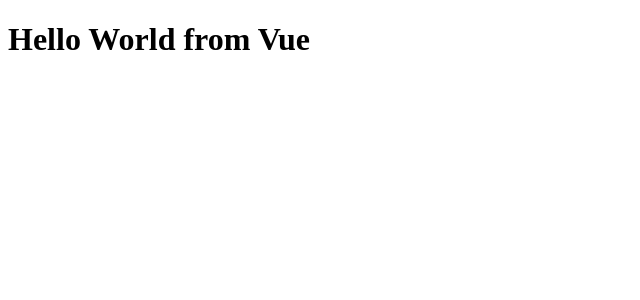
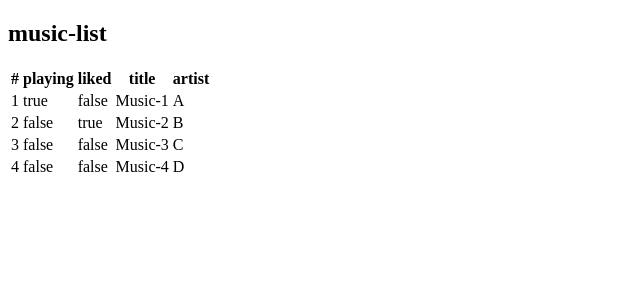
Before and after one commit to LearnShare/vra-vue, a Vue app: page / in a window 1280 px wide. Shown: the top 300 px of the page, without its empty margins (0-640 px from the left). Built offline with nearby package versions, Linux system fonts and the light colour scheme.

Commit message:
(demo): provide and inject.

```diff
--- a/src/app.vue
+++ b/src/app.vue
@@ -1,14 +1,14 @@
 <template>
-  <hello-world msg="Hello World from Vue"/>
+  <music-player />
 </template>
 
 <script>
-import HelloWorld from '@/components/hello-world.vue';
+import MusicPlayer from '@/components/music-player.vue';
 
 export default {
   name: 'App',
   components: {
-    HelloWorld,
+    MusicPlayer,
   },
 };
 </script>
--- a/src/components/hello-world.vue
+++ /dev/null
@@ -1,12 +0,0 @@
-<template>
-  <h1>{{ msg }}</h1>
-</template>
-
-<script>
-export default {
-  name: 'HelloWorld',
-  props: {
-    msg: String,
-  },
-};
-</script>
--- /dev/null
+++ b/src/components/music-item.vue
@@ -0,0 +1,26 @@
+<template>
+  <tr
+      @dblclick="play(index)">
+    <td>{{ index + 1 }}</td>
+    <td>{{ index === current }}</td>
+    <td
+        @click="toggleLiked(data.id)">{{ data.liked }}</td>
+    <td>{{ data.title }}</td>
+    <td>{{ data.artist }}</td>
+  </tr>
+</template>
+
+<script>
+export default {
+  name: 'MusicItem',
+  inject: [
+    'current',
+    'play',
+    'toggleLiked',
+  ],
+  props: {
+    index: Number,
+    data: Object,
+  },
+};
+</script>
--- /dev/null
+++ b/src/components/music-list.vue
@@ -0,0 +1,38 @@
+<template>
+  <div class="music-list">
+    <h2>music-list</h2>
+    <table>
+      <thead>
+        <tr>
+          <th>#</th>
+          <th>playing</th>
+          <th>liked</th>
+          <th>title</th>
+          <th>artist</th>
+        </tr>
+      </thead>
+      <tbody>
+        <music-item
+            v-for="(item, index) of musicList"
+            :key="item.id"
+            :index="index"
+            :data="item" />
+      </tbody>
+    </table>
+  </div>
+</template>
+
+<script>
+import MusicItem from './music-item.vue';
+
+export default {
+  name: 'MusicList',
+  components: {
+    MusicItem,
+  },
+  inject: [
+    'musicList',
+    'current',
+  ],
+};
+</script>
--- /dev/null
+++ b/src/components/music-player.vue
@@ -0,0 +1,79 @@
+<template>
+  <div class="music-player">
+    <music-list />
+  </div>
+</template>
+
+<script>
+import MusicList from './music-list.vue';
+
+export default {
+  name: 'MusicPlayer',
+  components: {
+    MusicList,
+  },
+  provide() {
+    return {
+      musicList: this.list,
+      current: this.current,
+      play: this.play,
+      toggleLiked: this.toggleLiked,
+    };
+  },
+  data() {
+    return {
+      list: [
+        {
+          id: 0,
+          title: 'Music-1',
+          artist: 'A',
+          liked: false,
+        },
+        {
+          id: 1,
+          title: 'Music-2',
+          artist: 'B',
+          liked: true,
+        },
+        {
+          id: 2,
+          title: 'Music-3',
+          artist: 'C',
+          liked: false,
+        },
+        {
+          id: 3,
+          title: 'Music-4',
+          artist: 'D',
+          liked: false,
+        },
+      ],
+      current: 0,
+    };
+  },
+  computed: {
+    nowPlaying() {
+      if (this.list[this.current]) {
+        return this.list[this.current];
+      }
+
+      return null;
+    },
+  },
+  methods: {
+    play(index) {
+      console.log('play', index);
+      this.current = index;
+    },
+    toggleLiked(id) {
+      console.log('toggleLiked', id);
+      for (let i = 0; i < this.list.length; i += 1) {
+        if (this.list[i].id === id) {
+          this.list[i].liked = !this.list[i].liked;
+          break;
+        }
+      }
+    },
+  },
+};
+</script>
```
